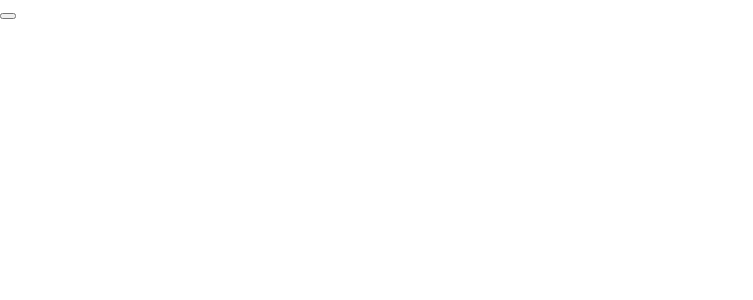
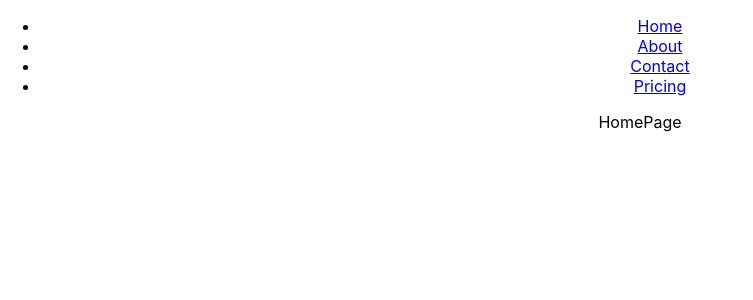
Before and after one commit to davidwilliford99/BGC, a React (Create React App) app in the folder app/: page /home in a window 1280 px wide. Shown: the top 300 px of the page, without its empty margins (0-753 px from the left). Built offline with nearby package versions, Linux system fonts and the light colour scheme.

Commit message:
NavBar
Development of the navbar commited

```diff
--- a/app/package.json
+++ b/app/package.json
@@ -10,6 +10,7 @@
     "react": "^18.2.0",
     "react-bootstrap": "^2.7.2",
     "react-dom": "^18.2.0",
+    "react-router-dom": "^6.8.2",
     "react-scripts": "5.0.1",
     "web-vitals": "^2.1.4"
   },
--- a/app/src/App.js
+++ b/app/src/App.js
@@ -1,28 +1,34 @@
 /*
-This is just a component
+This is just your app component
 Then you have to import your components to index.js
 */
 import logo from './logo.svg';
 import './App.css';
 
+import AppRouter from './AppRouter';
+
 function App() {
   return (
-    <nav className='Nav' >
-      <a className='nav-logo' href='#'>
-      </a>
-      <button
-      className='nav-toggler'
-      type='button'
-      data-toggle='collapse'
-      data-target='#navNavDropdown'
-      aria-controls='navNavDropdown'
-      aria-expanded='false'
-      aria-label='Toggle navigation'
-      >
-      <span className='nav-toggler-icon'></span>
-      </button>
+    <div class ="flex" className='App'>
 
-    </nav>
+
+    <ul id ="nav-list">
+    <li class='mr-6'>
+    <a href="http://localhost:3000/home">Home</a>
+    </li>
+    <li>
+    <a href="http://localhost:3000/about">About</a>
+    </li>
+    <li>
+    <a href="http://localhost:3000/contact">Contact</a>
+    </li>
+    <li>
+      <a href="http://localhost:3000/pricing">Pricing</a>
+    </li>
+    </ul>
+    <AppRouter/>
+    </div>
+
   );
 }
 
--- /dev/null
+++ b/app/src/AppRouter.js
@@ -0,0 +1,31 @@
+/*
+This Routes paths to the pages!
+*/
+
+import React from 'react'
+import { BrowserRouter,Routes,Route } from 'react-router-dom'
+
+import AboutPage from './pages/aboutPage'
+import ContactPage from './pages/ContactPage'
+import HomePage from './pages/HomePage'
+import PricingPage from './pages/pricingPage'
+
+function AppRouter(){
+    return(
+        <BrowserRouter>
+            <Routes>
+
+                <Route path="/home" element={<HomePage/>} />
+
+                <Route path="/about" element={<AboutPage/>}/>
+
+                <Route path="/contact" element={<ContactPage/>}/>
+
+                <Route path="/pricing" element={<PricingPage/>}/>
+
+            </Routes>
+        </BrowserRouter>
+    )
+}
+
+export default AppRouter
--- /dev/null
+++ b/app/src/pages/ContactPage.js
@@ -0,0 +1,9 @@
+import React from 'react'
+
+function ContactPage(){
+    return(
+        <div>ContactPage</div>
+    )
+}
+
+export default ContactPage
--- /dev/null
+++ b/app/src/pages/HomePage.js
@@ -0,0 +1,9 @@
+import React from 'react'
+
+function HomePage(){
+    return(
+        <div>HomePage</div>
+    )
+}
+
+export default HomePage
--- /dev/null
+++ b/app/src/pages/aboutPage.js
@@ -0,0 +1,9 @@
+import React from 'react'
+
+function AboutPage(){
+    return(
+        <div>AboutPage</div>
+    )
+}
+
+export default AboutPage
--- /dev/null
+++ b/app/src/pages/pricingPage.js
@@ -0,0 +1,9 @@
+import React from 'react'
+
+function PricingPage(){
+    return(
+        <div>PricingPage</div>
+    )
+}
+
+export default PricingPage
```
Also changed, not shown: 1 other file (tests, documents, lock files or other folders).
